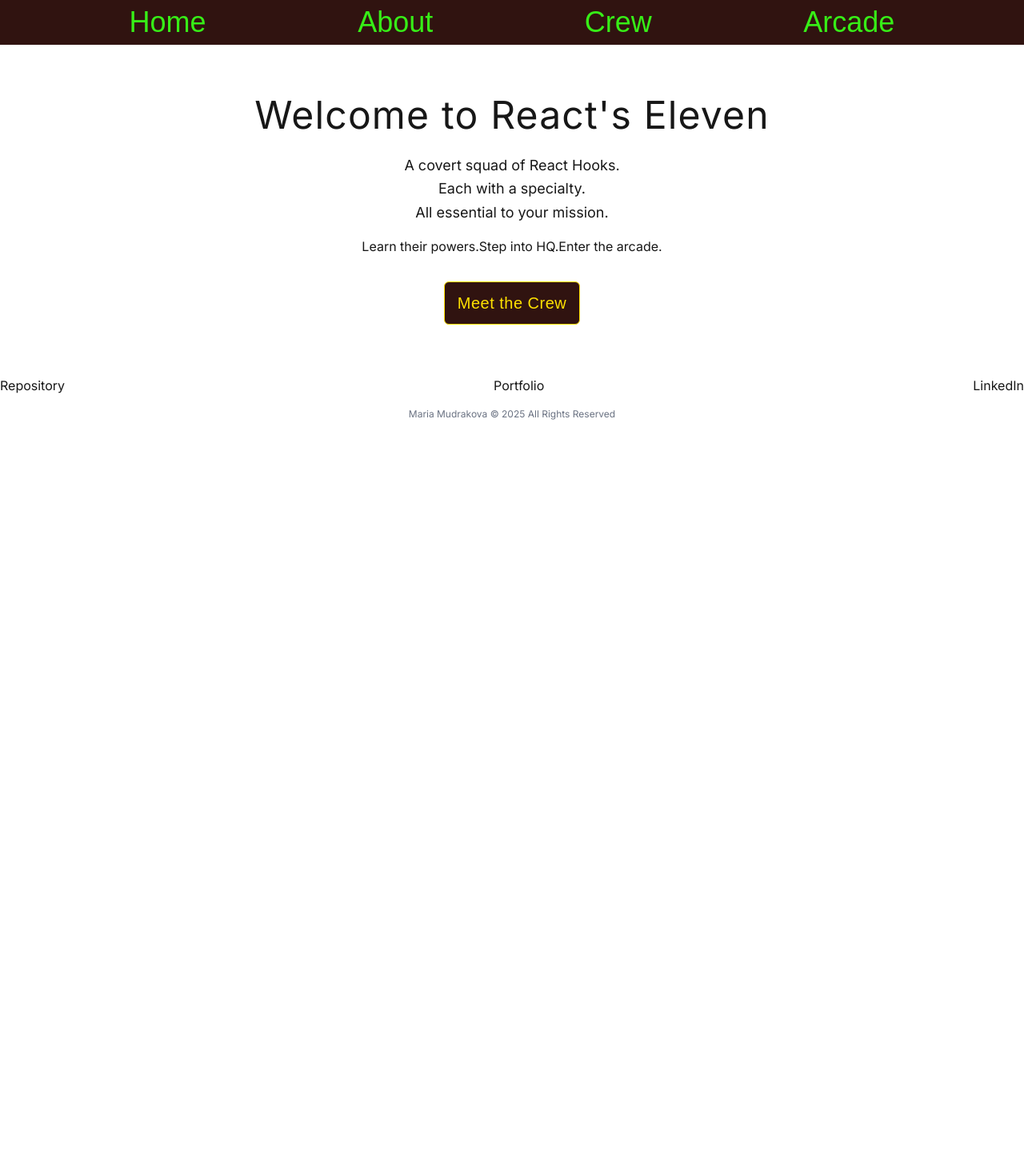
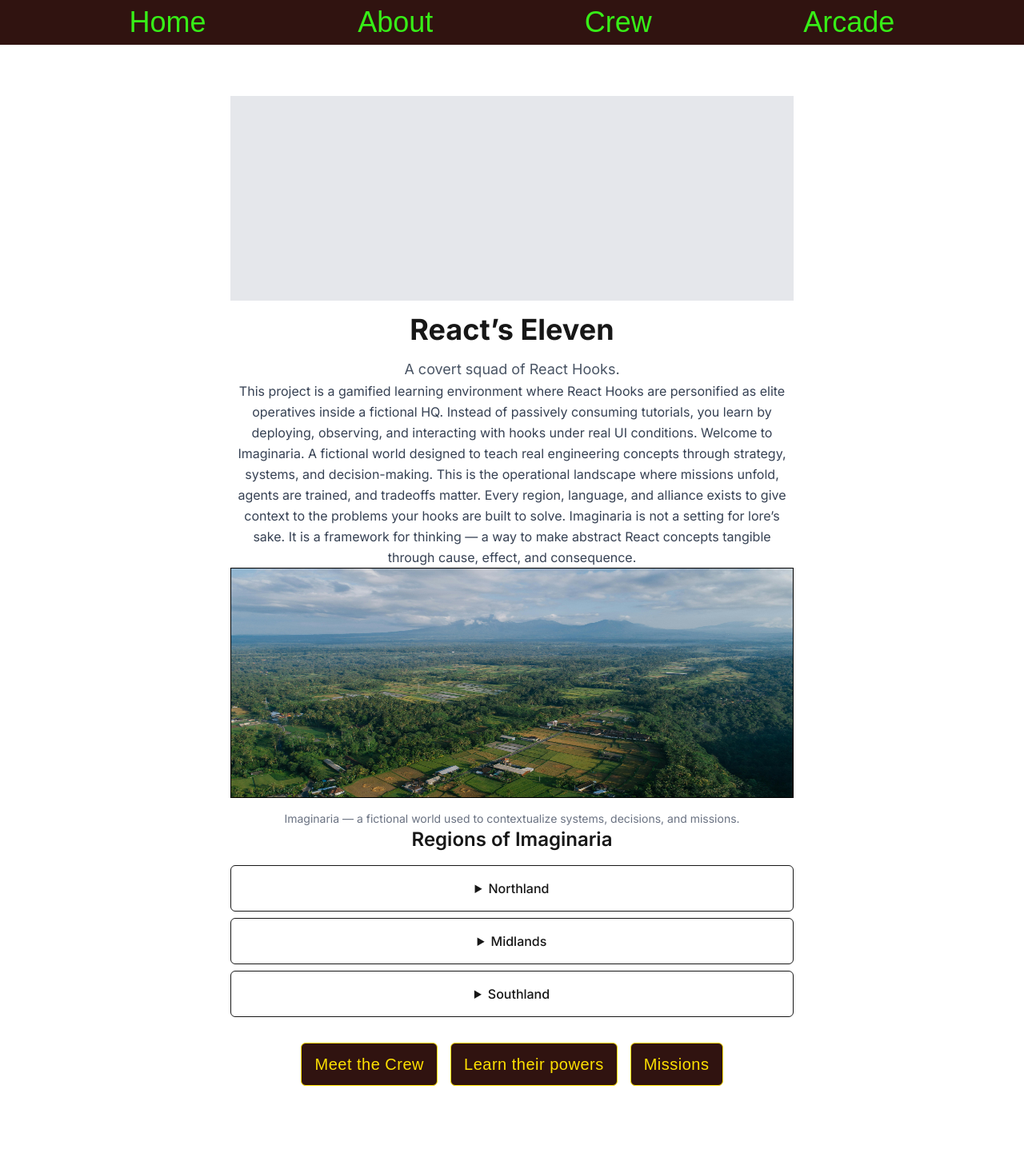
Before and after one commit to MMudrako/react-hooks-crew, a Next.js app in the folder reacts-11/: page / in a window 1280 px wide. Shown: the top 1457 px of the page at 80% size. Before the commit the page ends 800 px from the top, so only its background shows below. Built offline with nearby package versions, Linux system fonts and the light colour scheme; a web font is replaced by a local one.

Commit message:
feat: restructure home intro and add introductory component, closes #15

```diff
--- a/reacts-11/src/app/page.tsx
+++ b/reacts-11/src/app/page.tsx
@@ -1,7 +1,7 @@
 
 //import InteractiveMap from "@/components/maps/InteractiveMap";
 import Link from "next/link";
-
+import ImaginariaIntro from "@/components/ImaginariaIntro";
 
 export default function Home() {
 
@@ -10,17 +10,12 @@ export default function Home() {
 
     <main className="flex flex-col gap-[32px] row-start-2 items-center sm:items-start" >
       <section className="text-center py-16 px-4 max-w-3xl mx-auto" >
-        <h1 className="text-4xl md:text-5xl text-foreground mb-6 tracking-wide" >
-          Welcome to {`React's`} Eleven
-        </h1>
-        < p className="text-lg text-foreground leading-relaxed " >
-          A covert squad of React Hooks. < br /> Each with a specialty. < br /> All essential to your mission.
-        </p>
-        < p className="mt-4 text-md text-accentNeonBlue" >
-          Learn their powers.Step into HQ.Enter the arcade.
-        </p>
+        <ImaginariaIntro />
 
-        < div className="mt-8" >
+        {/* =====================
+          ACTION BUTTONS
+         ===================== */}
+        <section className="flex py-8 justify-center gap-4">
           <Link
             href="/crew"
             className="inline-block px-4 py-3 text-accentYellow bg-backgroundDark border border-accentYellow rounded-md font-banner text-xl tracking-wide hover:bg-accentYellow hover:text-backgroundDark transition"
@@ -28,11 +23,22 @@ export default function Home() {
             Meet the Crew
           </Link>
 
+          <button className="inline-block px-4 py-3 text-accentYellow bg-backgroundDark border border-accentYellow rounded-md font-banner text-xl tracking-wide hover:bg-accentYellow hover:text-backgroundDark transition"
+          >
+            Learn their powers
+          </button>
 
-        </div>
+          <button className="inline-block px-4 py-3 text-accentYellow bg-backgroundDark border border-accentYellow rounded-md font-banner text-xl tracking-wide hover:bg-accentYellow hover:text-backgroundDark transition"
+          >
+            Missions
+          </button>
+        </section>
+
+      </section>
 
 
-      </section>
+
+
 
     </main>
 
--- /dev/null
+++ b/reacts-11/src/components/ImaginariaIntro.tsx
@@ -0,0 +1,107 @@
+'use client';
+
+import React from 'react';
+import Image from 'next/image';
+export default function Intro() {
+    return (
+        <section className="text-center px-4 max-w-3xl mx-auto">
+
+            {/* =====================
+          HERO: React's Eleven
+         ===================== */}
+            <section className="flex flex-col items-center text-center gap-4">
+                {/* Hero Image */}
+                <div className="w-full max-w-4xl h-64 bg-gray-200">
+                    {/* React’s Eleven hero image placeholder */}
+                </div>
+
+                <h1 className="text-4xl font-bold">
+                    {`React’s`} Eleven
+                </h1>
+
+                <p className="text-lg text-gray-600">
+                    A covert squad of React Hooks.
+                </p>
+            </section>
+
+            {/* =====================
+          VALUE PROPOSITION
+         ===================== */}
+            <section className="max-w-3xl mx-auto text-center">
+                <p className="text-base text-gray-700 leading-relaxed">
+                    This project is a gamified learning environment where React Hooks are personified as elite operatives inside a fictional HQ.
+                    Instead of passively consuming tutorials, you learn by deploying, observing, and interacting with hooks under real UI conditions.
+
+                    Welcome to Imaginaria.
+                    A fictional world designed to teach real engineering concepts through strategy, systems, and decision-making. This is the operational landscape where missions unfold, agents are trained, and tradeoffs matter. Every region, language, and alliance exists to give context to the problems your hooks are built to solve.
+
+                    Imaginaria is not a setting for {`lore’s`}  sake. It is a framework for thinking — a way to make abstract React concepts tangible through cause, effect, and consequence.
+                </p>
+            </section>
+
+            {/* =====================
+          IMAGINARIA ORIENTATION
+         ===================== */}
+            <section className="flex flex-col items-center gap-4">
+                {/* Imaginaria Image */}
+                < Image
+                    className="w-full max-w-4xl h-72 border border-black"
+                    alt="Imaginaria Land"
+                    src={`/ImaginariaLand.jpg`}
+                    width={5464}
+                    height={3070} />
+
+
+                <p className="text-sm text-gray-500">
+                    Imaginaria — a fictional world used to contextualize systems,
+                    decisions, and missions.
+                </p>
+            </section>
+
+            {/* =====================
+          REGIONS ACCORDION
+         ===================== */}
+            <section className="max-w-3xl mx-auto w-full">
+                <h2 className="text-2xl font-semibold mb-4 text-center">
+                    Regions of Imaginaria
+                </h2>
+
+                <div className="flex flex-col gap-2">
+                    {/* Accordion Item */}
+                    <details className="border rounded-md p-4">
+                        <summary className="cursor-pointer font-medium">
+                            Northland
+                        </summary>
+                        <p className="mt-2 text-sm text-gray-600">
+                            Northern Alliance of fortified states known for advanced
+                            manufacturing, research, and cold-region infrastructure.
+                        </p>
+                    </details>
+
+                    <details className="border rounded-md p-4">
+                        <summary className="cursor-pointer font-medium">
+                            Midlands
+                        </summary>
+                        <p className="mt-2 text-sm text-gray-600">
+                            Trade crossroads connecting all regions, rich in agriculture,
+                            rare minerals, and diplomatic influence.
+                        </p>
+                    </details>
+
+                    <details className="border rounded-md p-4">
+                        <summary className="cursor-pointer font-medium">
+                            Southland
+                        </summary>
+                        <p className="mt-2 text-sm text-gray-600">
+                            Resource-rich southern territories exporting exotic goods,
+                            energy resources, and strategic materials.
+                        </p>
+                    </details>
+                </div>
+            </section>
+
+
+
+        </section>
+    );
+}
--- a/reacts-11/src/data/extendedAgentTraits.json
+++ /dev/null
@@ -1,198 +0,0 @@
-{
-  "regions": [
-    {
-      "name": "Northland",
-      "theme": "cool",
-      "description": "The Northern Alliance — mountainous, glacial, and full of ancient fortresses.",
-      "countries": [
-        {
-          "id": "bravak",
-          "name": "Bravak",
-          "language": "Bravaki"
-        },
-        {
-          "id": "norven",
-          "name": "Norven",
-          "language": "Norvani"
-        },
-        {
-          "id": "talyra",
-          "name": "Talyra",
-          "language": "Talyric"
-        },
-        {
-          "id": "velmor",
-          "name": "Velmor",
-          "language": "Velmoran"
-        },
-        {
-          "id": "cryndor",
-          "name": "Cryndor",
-          "language": "Cryndorian"
-        },
-        {
-          "id": "eldmere",
-          "name": "Eldmere",
-          "language": "Eldmerian"
-        },
-        {
-          "id": "frostal",
-          "name": "Frostal",
-          "language": "Frostalic"
-        },
-        {
-          "id": "harnvik",
-          "name": "Harnvik",
-          "language": "Harnvish"
-        },
-        {
-          "id": "morrund",
-          "name": "Morrund",
-          "language": "Morrundian"
-        },
-        {
-          "id": "thavros",
-          "name": "Thavros",
-          "language": "Thavric"
-        }
-      ]
-    },
-    {
-      "name": "Midlands",
-      "theme": "neutral",
-      "description": "The Continental Bridge — fertile highlands and ancient trade crossroads.",
-      "countries": [
-        {
-          "id": "meridia",
-          "name": "Meridia",
-          "language": "Meridian"
-        },
-        {
-          "id": "orthis",
-          "name": "Orthis",
-          "language": "Orthian"
-        },
-        {
-          "id": "sarlane",
-          "name": "Sarlane",
-          "language": "Sarlanic"
-        },
-        {
-          "id": "vondar",
-          "name": "Vondar",
-          "language": "Vondari"
-        },
-        {
-          "id": "thyrel",
-          "name": "Thyrel",
-          "language": "Thyrelic"
-        },
-        {
-          "id": "kelvar",
-          "name": "Kelvar",
-          "language": "Kelvari"
-        },
-        {
-          "id": "yarven",
-          "name": "Yarven",
-          "language": "Yarvani"
-        },
-        {
-          "id": "dravon",
-          "name": "Dravon",
-          "language": "Dravonic"
-        },
-        {
-          "id": "erlun",
-          "name": "Erlun",
-          "language": "Erlunic"
-        }
-      ]
-    },
-    {
-      "name": "Southland",
-      "theme": "warm",
-      "description": "The Southern Expanse — deserts, jungles, and coastal empires.",
-      "countries": [
-        {
-          "id": "zahara",
-          "name": "Zahara",
-          "language": "Zahari"
-        },
-        {
-          "id": "teshar",
-          "name": "Teshar",
-          "language": "Teshari"
-        },
-        {
-          "id": "olyndra",
-          "name": "Olyndra",
-          "language": "Olyndric"
-        },
-        {
-          "id": "calvor",
-          "name": "Calvor",
-          "language": "Calvorian"
-        },
-        {
-          "id": "nashara",
-          "name": "Nashara",
-          "language": "Nashari"
-        },
-        {
-          "id": "velthar",
-          "name": "Velthar",
-          "language": "Velthari"
-        },
-        {
-          "id": "kavren",
-          "name": "Kavren",
-          "language": "Kavrenic"
-        },
-        {
-          "id": "ulmar",
-          "name": "Ulmar",
-          "language": "Ulmaric"
-        },
-        {
-          "id": "sundor",
-          "name": "Sundor",
-          "language": "Sundoric"
-        },
-        {
-          "id": "pharel",
-          "name": "Pharel",
-          "language": "Pharelic"
-        }
-      ]
-    }
-  ],
-  "backgrounds": [
-    "Ex-Military",
-    "Cybersecurity Expert",
-    "Linguist",
-    "Con Artist",
-    "Pilot",
-    "Psychologist",
-    "Demolitions",
-    "Ex-Interpol"
-  ],
-  "martialArts": [
-    "None",
-    "Basic Self-Defense",
-    "Boxing",
-    "Krav Maga",
-    "Judo",
-    "Muay Thai",
-    "Mixed Martial Arts"
-  ],
-  "fieldRoles": [
-    "Recon",
-    "Surveillance",
-    "Communications",
-    "Infiltration",
-    "Extraction",
-    "Negotiation",
-    "Tech Support"
-  ]
-}
```
Also changed, not shown: reacts-11/public/ImaginariaLand.jpg (added).
